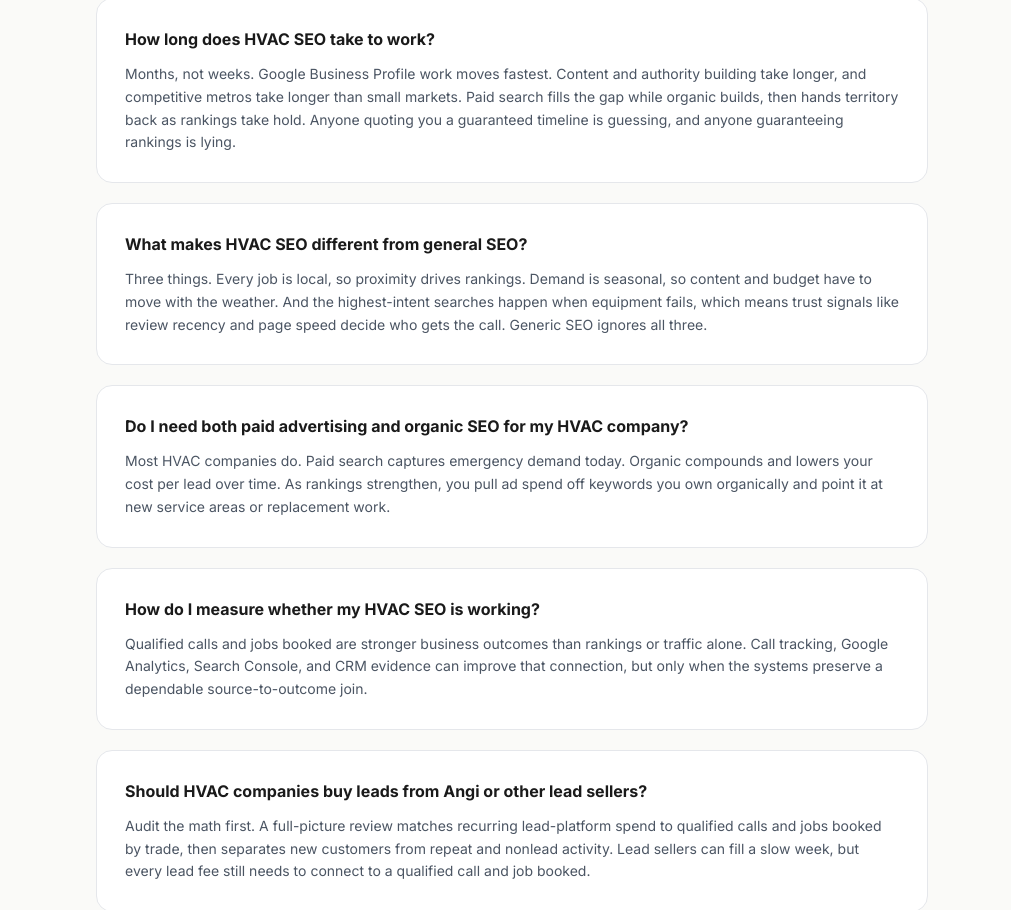
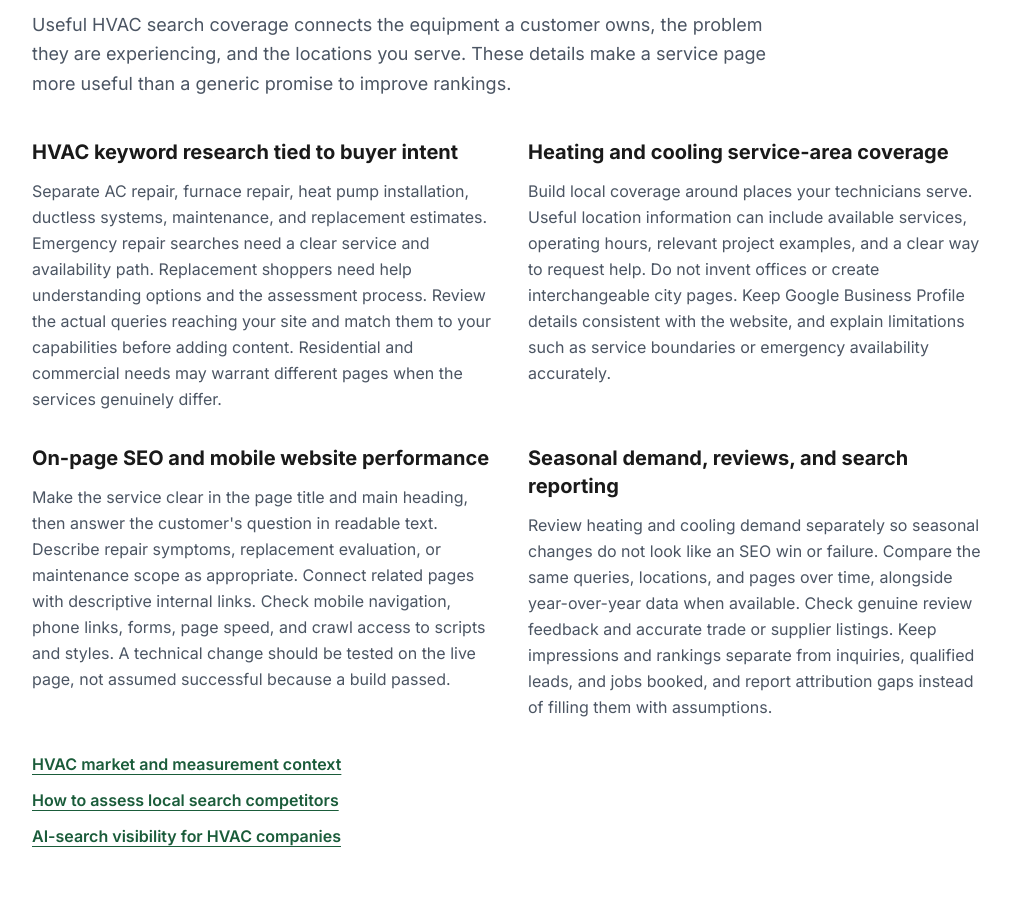
Before and after one commit to SequoiaGeo/next-website, a Next.js app: page /hvac-seo in a window 1280 px wide. Shown: the part 6878-7788 px from the top of the page, without its empty margins (128-1139 px from the left). Built offline with nearby package versions, Linux system fonts and the light colour scheme; no server answers.

Commit message:
Restore trade-specific search coverage with preservation guards

```diff
--- a/src/app/hvac-seo/page.tsx
+++ b/src/app/hvac-seo/page.tsx
@@ -4,6 +4,7 @@ import InlineLeadForm from "@/components/InlineLeadForm";
 import FaqJsonLd from "@/components/FaqJsonLd";
 import BreadcrumbJsonLd from "@/components/BreadcrumbJsonLd";
 import ServiceJsonLd from "@/components/ServiceJsonLd";
+import TradeSearchCoverage from "@/components/TradeSearchCoverage";
 
 export const metadata: Metadata = {
   title: "HVAC SEO & Marketing That Books Jobs | Sequoia GEO",
@@ -457,6 +458,8 @@ export default function HvacSeoPage() {
         </div>
       </section>
 
+      <TradeSearchCoverage trade="hvac" />
+
       {/* HVAC SEO FAQ */}
       <section className="bg-[#fafaf8] py-20">
         <div className="mx-auto max-w-4xl px-6 lg:px-8">
--- a/src/app/plumbing-seo/page.tsx
+++ b/src/app/plumbing-seo/page.tsx
@@ -4,6 +4,7 @@ import FaqJsonLd from "@/components/FaqJsonLd";
 import InlineLeadForm from "@/components/InlineLeadForm";
 import type { Metadata } from "next";
 import ServiceJsonLd from "@/components/ServiceJsonLd";
+import TradeSearchCoverage from "@/components/TradeSearchCoverage";
 
 export const metadata: Metadata = {
   title: "Plumbing SEO Services Managed by a Former Plumbing Operator",
@@ -435,6 +436,8 @@ export default function PlumbingSeoPage() {
         </div>
       </section>
 
+      <TradeSearchCoverage trade="plumbing" />
+
       {/* FAQ */}
       <section className="bg-[#fafaf8] py-20">
         <div className="mx-auto max-w-4xl px-6 lg:px-8">
--- a/src/app/robots.ts
+++ b/src/app/robots.ts
@@ -8,7 +8,7 @@ export default function robots(): MetadataRoute.Robots {
         allow: "/",
         disallow: [
           "/api/",
-          "/_next/",
+          // Keep framework scripts, styles, and images crawlable for rendering.
           // /v2 disallow removed: the A/B test is gone and next.config.mjs
           // redirects /v2 to /, so crawlers should see the redirect.
           // Calculators are intentionally indexable: both are in the sitemap,
--- a/src/app/roofing-seo/page.tsx
+++ b/src/app/roofing-seo/page.tsx
@@ -4,6 +4,7 @@ import BreadcrumbJsonLd from "@/components/BreadcrumbJsonLd";
 import CalculatorBanner from "@/components/CalculatorBanner";
 import InlineLeadForm from "@/components/InlineLeadForm";
 import ServiceJsonLd from "@/components/ServiceJsonLd";
+import TradeSearchCoverage from "@/components/TradeSearchCoverage";
 
 export const metadata: Metadata = {
   title: "Roofing SEO Services Managed by a Home Services Operator",
@@ -431,6 +432,8 @@ export default function RoofingSeoPage() {
         </div>
       </section>
 
+      <TradeSearchCoverage trade="roofing" />
+
       {/* Roofing SEO FAQ */}
       <section className="bg-white py-20">
         <div className="mx-auto max-w-4xl px-6 lg:px-8">
--- a/src/app/sitemap.ts
+++ b/src/app/sitemap.ts
@@ -35,9 +35,9 @@ export default function sitemap(): MetadataRoute.Sitemap {
     { url: `${BASE_URL}/websites`, lastModified: "2026-04-18", changeFrequency: "monthly", priority: 0.8 },
 
     // Trade-specific SEO pages
-    { url: `${BASE_URL}/hvac-seo`, lastModified: "2026-04-18", changeFrequency: "monthly", priority: 0.8 },
-    { url: `${BASE_URL}/plumbing-seo`, lastModified: "2026-04-18", changeFrequency: "monthly", priority: 0.8 },
-    { url: `${BASE_URL}/roofing-seo`, lastModified: "2026-07-18", changeFrequency: "monthly", priority: 0.8 },
+    { url: `${BASE_URL}/hvac-seo`, lastModified: "2026-09-09", changeFrequency: "monthly", priority: 0.8 },
+    { url: `${BASE_URL}/plumbing-seo`, lastModified: "2026-09-09", changeFrequency: "monthly", priority: 0.8 },
+    { url: `${BASE_URL}/roofing-seo`, lastModified: "2026-09-09", changeFrequency: "monthly", priority: 0.8 },
     { url: `${BASE_URL}/restoration-seo`, lastModified: "2026-04-18", changeFrequency: "monthly", priority: 0.8 },
     { url: `${BASE_URL}/hvac-marketing`, lastModified: "2026-04-18", changeFrequency: "monthly", priority: 0.8 },
 
--- /dev/null
+++ b/src/components/TradeSearchCoverage.tsx
@@ -0,0 +1,108 @@
+import Link from "next/link";
+
+const coverage = {
+  plumbing: {
+    heading: "Plumbing SEO Strategy: Match the Search to the Job",
+    intro: "A plumbing website needs more than a list of services. Keyword research, local SEO, on-page optimization, and technical work should help a customer find the right service in an area your team actually covers.",
+    sections: [
+      {
+        title: "Plumbing keyword research across your service mix",
+        body: "Separate emergency plumber searches from drain cleaning, sewer line repair, leak detection, repiping, and water heater installation. Someone with a recurring kitchen blockage has a different question from someone comparing tankless water heaters. Map each group to an existing service page before creating another page. Prioritize work your team provides, and distinguish residential from commercial plumbing where the scope differs.",
+      },
+      {
+        title: "Local SEO for plumbing companies and service areas",
+        body: "Check that the website, Google Business Profile, and business listings describe the same company, hours, contact details, and service area. A location page should explain actual coverage and relevant local work, not imply an office that does not exist. Where there is useful local evidence, include permissioned project examples and practical service details. Avoid duplicating a page with only the city name changed.",
+      },
+      {
+        title: "On-page SEO for plumbing service pages",
+        body: "Give each page a clear service-focused title, heading, explanation, and next step. Describe the symptoms the service addresses, how an inspection or estimate works, and what the customer needs to know before booking. Link related services when they help the reader, such as leak detection and repiping. Use page-specific FAQs to resolve questions rather than repeating the same answers across the site.",
+      },
+      {
+        title: "Technical SEO, reviews, and lead measurement",
+        body: "Check whether important pages can be crawled, rendered, and indexed, whether old URLs redirect to relevant replacements, and whether mobile visitors can call or request service. Keep business listings accurate and request honest reviews without screening out unhappy customers. Report organic inquiries separately from paid leads, repeat customers, and tests. Only connect an inquiry to a booked job when the records support that connection.",
+      },
+    ],
+    links: [
+      { href: "/blog/best-plumbing-seo-keywords", label: "Plumbing keyword research guide" },
+      { href: "/blog/local-seo-for-plumbers", label: "Local SEO for plumbers" },
+      { href: "/geo-for-plumbers", label: "AI-search visibility for plumbers" },
+    ],
+  },
+  hvac: {
+    heading: "HVAC SEO Strategy: Service, Equipment, and Local Search",
+    intro: "Useful HVAC search coverage connects the equipment a customer owns, the problem they are experiencing, and the locations you serve. These details make a service page more useful than a generic promise to improve rankings.",
+    sections: [
+      {
+        title: "HVAC keyword research tied to buyer intent",
+        body: "Separate AC repair, furnace repair, heat pump installation, ductless systems, maintenance, and replacement estimates. Emergency repair searches need a clear service and availability path. Replacement shoppers need help understanding options and the assessment process. Review the actual queries reaching your site and match them to your capabilities before adding content. Residential and commercial needs may warrant different pages when the services genuinely differ.",
+      },
+      {
+        title: "Heating and cooling service-area coverage",
+        body: "Build local coverage around places your technicians serve. Useful location information can include available services, operating hours, relevant project examples, and a clear way to request help. Do not invent offices or create interchangeable city pages. Keep Google Business Profile details consistent with the website, and explain limitations such as service boundaries or emergency availability accurately.",
+      },
+      {
+        title: "On-page SEO and mobile website performance",
+        body: "Make the service clear in the page title and main heading, then answer the customer's question in readable text. Describe repair symptoms, replacement evaluation, or maintenance scope as appropriate. Connect related pages with descriptive internal links. Check mobile navigation, phone links, forms, page speed, and crawl access to scripts and styles. A technical change should be tested on the live page, not assumed successful because a build passed.",
+      },
+      {
+        title: "Seasonal demand, reviews, and search reporting",
+        body: "Review heating and cooling demand separately so seasonal changes do not look like an SEO win or failure. Compare the same queries, locations, and pages over time, alongside year-over-year data when available. Check genuine review feedback and accurate trade or supplier listings. Keep impressions and rankings separate from inquiries, qualified leads, and jobs booked, and report attribution gaps instead of filling them with assumptions.",
+      },
+    ],
+    links: [
+      { href: "/hvac-statistics", label: "HVAC market and measurement context" },
+      { href: "/blog/local-seo-competitor-analysis", label: "How to assess local search competitors" },
+      { href: "/ai-seo-for-hvac", label: "AI-search visibility for HVAC companies" },
+    ],
+  },
+  roofing: {
+    heading: "Roofing SEO Strategy: From Search Terms to Estimates",
+    intro: "Roofing SEO should distinguish the services, materials, and locations a company actually handles. A repair inquiry, replacement estimate, and commercial roofing project need different information before a customer can decide whom to contact.",
+    sections: [
+      {
+        title: "Roofing keyword research and service-page coverage",
+        body: "Group searches around roof repair, roof replacement, leak inspection, storm damage, and the roofing systems you install. Separate residential and commercial work where the scope differs. Match each group to a useful page that explains the service and estimate process. Do not add material or manufacturer claims unless they reflect the company's actual capabilities and current credentials.",
+      },
+      {
+        title: "Local SEO, Google Maps, and business listings",
+        body: "Keep your business name, contact details, hours, and service area consistent across the website and relevant listings. Location pages should reflect real coverage, with permissioned project examples or other useful local details where available. A page for every city is not automatically a better strategy. Do not suggest an office exists where it does not, or substitute repeated city names for substantive information.",
+      },
+      {
+        title: "On-page SEO for roofing estimates",
+        body: "Use a descriptive title, main heading, and service explanation that help the visitor understand whether you handle their project. Explain what an inspection covers, how an estimate is prepared, and which details the homeowner should have ready. Link repair, replacement, and related service pages where that helps the decision. Display approved project photos and accurate warranty information without promising insurance coverage or an outcome you cannot control.",
+      },
+      {
+        title: "Technical audits and roofing-company accountability",
+        body: "Review crawl access, canonical URLs, redirects, sitemap accuracy, mobile usability, and the estimate-request path. Preserve relevant URLs and links when redesigning the site. Check legitimate local references and customer reviews alongside the technical work. Compare the same commercial queries over time, and distinguish seasonal or storm-driven demand from ranking changes. Report qualified roofing inquiries and booked jobs separately from visibility metrics.",
+      },
+    ],
+    links: [
+      { href: "/blog/local-seo-competitor-analysis", label: "Local SEO competitor review" },
+      { href: "/best-roofing-marketing-agencies", label: "Compare roofing marketing providers" },
+      { href: "/ai-seo-for-roofers", label: "AI-search visibility for roofing companies" },
+    ],
+  },
+} as const;
+
+export default function TradeSearchCoverage({ trade }: { trade: keyof typeof coverage }) {
+  const content = coverage[trade];
+  return (
+    <section aria-labelledby={`${trade}-search-coverage`} className="bg-white py-16 sm:py-20">
+      <div className="mx-auto max-w-5xl px-6 lg:px-8">
+        <h2 id={`${trade}-search-coverage`} className="text-3xl font-extrabold tracking-tight text-[#1a1a1a] sm:text-4xl">{content.heading}</h2>
+        <p className="mt-5 max-w-3xl text-lg leading-relaxed text-gray-600">{content.intro}</p>
+        <div className="mt-10 grid gap-8 md:grid-cols-2">
+          {content.sections.map((section) => (
+            <div key={section.title}>
+              <h3 className="text-xl font-bold text-[#1a1a1a]">{section.title}</h3>
+              <p className="mt-3 text-base leading-relaxed text-gray-600">{section.body}</p>
+            </div>
+          ))}
+        </div>
+        <ul className="mt-8 flex flex-col gap-3 text-base">
+          {content.links.map((link) => <li key={link.href}><Link href={link.href} className="font-semibold text-[#1A5C3A] underline underline-offset-4 hover:text-[#0D2318]">{link.label}</Link></li>)}
+        </ul>
+      </div>
+    </section>
+  );
+}
```
Also changed, not shown: 2 other files (tests, documents, lock files or other folders).
